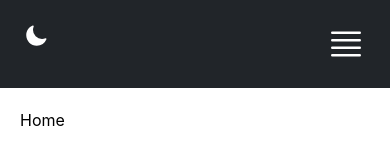
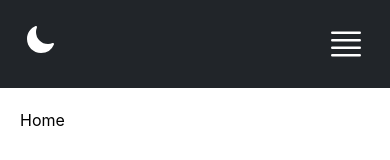
Before and after one commit to PrgDominique/Portfolio, a Next.js app: page / in a window 390 px wide. Shown: the top 160 px of the page. Built offline with nearby package versions, Linux system fonts and the light colour scheme.

Commit message:
adjust size of toggle icon

```diff
--- a/src/components/Navbar.tsx
+++ b/src/components/Navbar.tsx
@@ -17,7 +17,7 @@ const Navbar = () => {
     <div className='bg-[#212529] p-6'>
       <div className='md:grid md:grid-cols-4 text-white text-xl'>
         {/* dark mode / light mode icon */}
-        <div className='grid grid-cols-2 md:hidden'>
+        <div className='flex justify-between md:hidden'>
           <div className='flex md:justify-end'>
             <ToggleButton colorMode={colorMode} toggleColor={toggleColor} />
           </div>
--- a/src/components/ui/button/ToggleButton.tsx
+++ b/src/components/ui/button/ToggleButton.tsx
@@ -8,7 +8,7 @@ export const ToggleButton = ({ colorMode, toggleColor }: any) => {
               xmlns='http://www.w3.org/2000/svg'
               viewBox='0 0 24 24'
               fill='currentColor'
-              className='w-6 h-6'
+              className='w-8 h-8'
             >
               <path
                 fillRule='evenodd'
@@ -25,7 +25,7 @@ export const ToggleButton = ({ colorMode, toggleColor }: any) => {
               viewBox='0 0 24 24'
               strokeWidth='1.5'
               stroke='currentColor'
-              className='w-6 h-6'
+              className='w-8 h-8'
             >
               <path
                 strokeLinecap='round'
```
